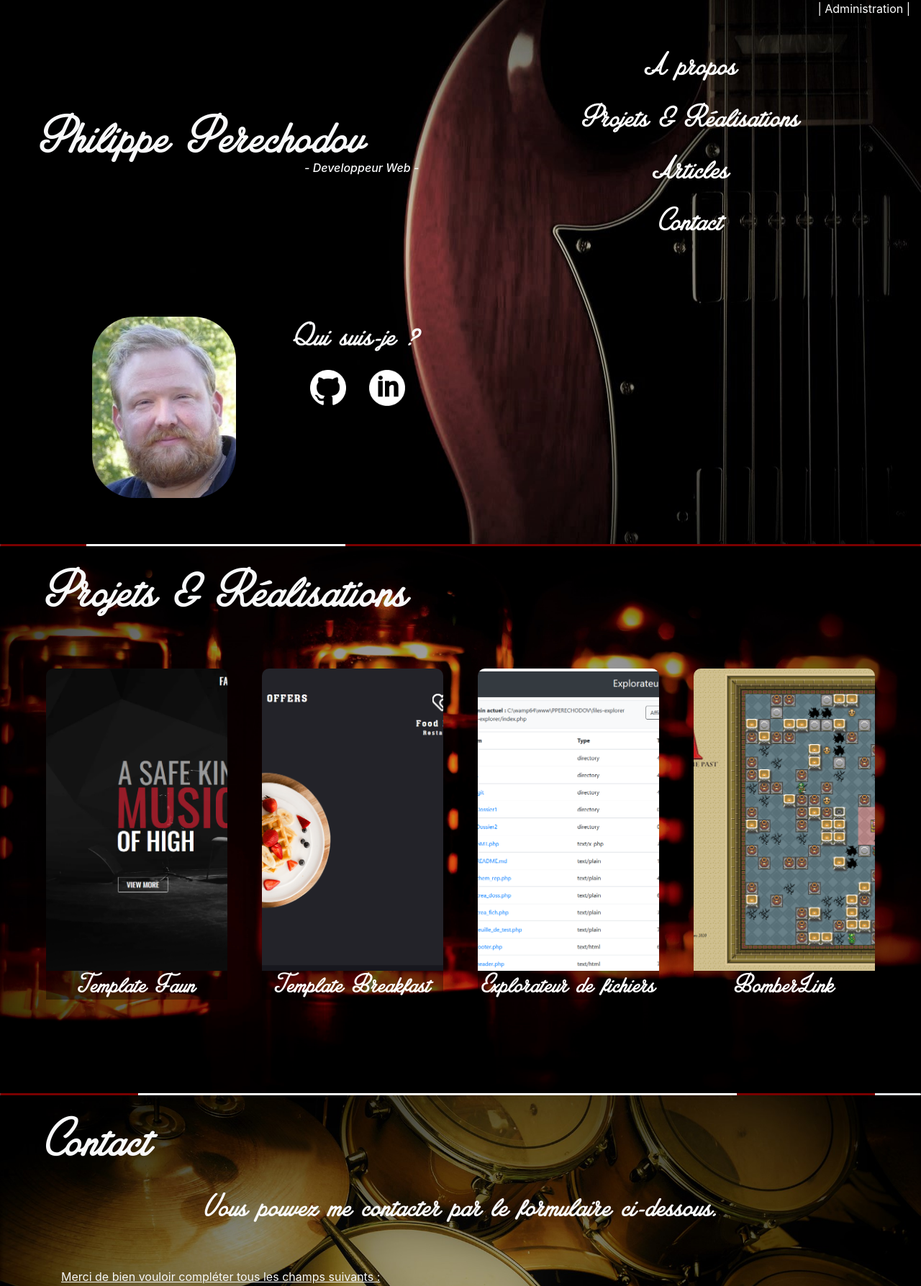
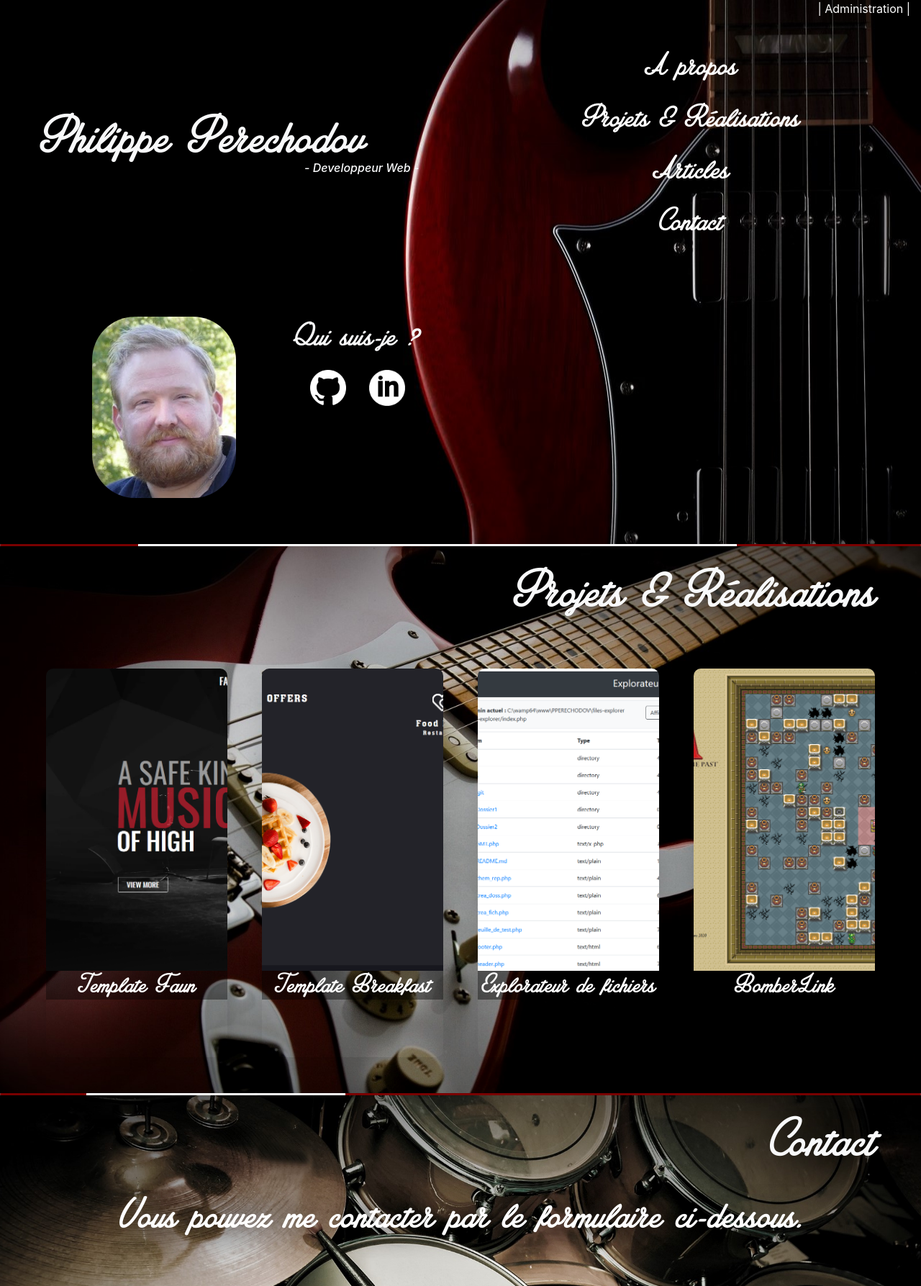
Before and after one commit to Philpof/Portfolio, a PHP site: page / in a window 1280 px wide; the page is wider, and only the part inside the window is pictured. Shown: the top 1787 px of that part at 72% size. Run offline with PHP 8.4, Linux system fonts and the light colour scheme; data that the repository does not hold is empty.

Commit message:
modif mineures visuelles

```diff
--- a/index.php
+++ b/index.php
@@ -44,8 +44,8 @@ include "connexion.php";
   <!-- Ligne séparation -->
   <div id="progress" class="progress">
     <div class="progress-bar" id="progressBarA" ></div>
-    <div class="progress-bar" id="progressBarB"></div>
-    <div class="progress-bar" id="progressBarC"></div>
+    <div class="progress-bar" id="progressBarE"></div>
+    <div class="progress-bar" id="progressBarF"></div>
   </div>
 
 </section>
@@ -53,7 +53,7 @@ include "connexion.php";
 
 <!-- Section 2 : Projets & Réalisations -->
 <div id="section2" class="container-fluid text-light">
-  <h2 class="text-left pl-5 pt-3 ">Projets & Réalisations</h2>
+  <h2 class="text-right pr-5 pt-3 ">Projets & Réalisations</h2>
   <div class="projets">
     <a href="noWay.php" class="box">
       <img src="img/Faun.png">
@@ -75,8 +75,8 @@ include "connexion.php";
 
   <div class="progress" id="progress">
     <div class="progress-bar" id="progressBarA" ></div>
-    <div class="progress-bar" id="progressBarE"></div>
-    <div class="progress-bar" id="progressBarF"></div>
+    <div class="progress-bar" id="progressBarB"></div>
+    <div class="progress-bar" id="progressBarC"></div>
   </div>
 
 </div>
@@ -86,7 +86,7 @@ include "connexion.php";
 
 <!-- Section 4 : Contact-->
 <div id="section4" class="container-fluid text-light">
-  <h2 class="text-left pl-5 pt-3 ">Contact</h2>
+  <h2 class="text-right pr-5 pt-3 ">Contact</h2>
   <div class="container justify-content-center">
 
     <p class="text-center mb-5">Vous pouvez me contacter par le formulaire ci-dessous.</p>
--- a/style.css
+++ b/style.css
@@ -40,7 +40,7 @@ html {
 
 #progressBarF {
   background-color: #790000;
-  width: 15%;
+  width: 20%;
 }
 
 #progressBarH {
@@ -144,6 +144,7 @@ html {
 h2 {
   font-family: 'Amplify';
   font-size: 5em;
+  text-shadow: 0px 0px 40px black;
 }
 
 h3 {
@@ -154,7 +155,7 @@ h3 {
 
 /* Section 2 */
 #section2 {
-  background-image: url("img/Tube.jpg");
+  background-image: url("img/Strato.jpg");
   background-repeat: no-repeat;
   background-position: center;
   background-size: cover;
@@ -220,8 +221,10 @@ h3 {
 }
 
 #section4 p {
-  font-size: 3em;
+  font-size: 4em;
   font-family: 'Amplify';
+  color: white;
+  text-shadow: 0px 0px 40px black;
 }
 
 
```
Also changed, not shown: img/Batterie.jpg, img/Batterie2.jpg (added), img/PhotoCVNB.png (deleted), img/PhotoMoi.png (deleted), img/SG.JPG, img/Strato.jpg, img/Strato1.jpg (added).
